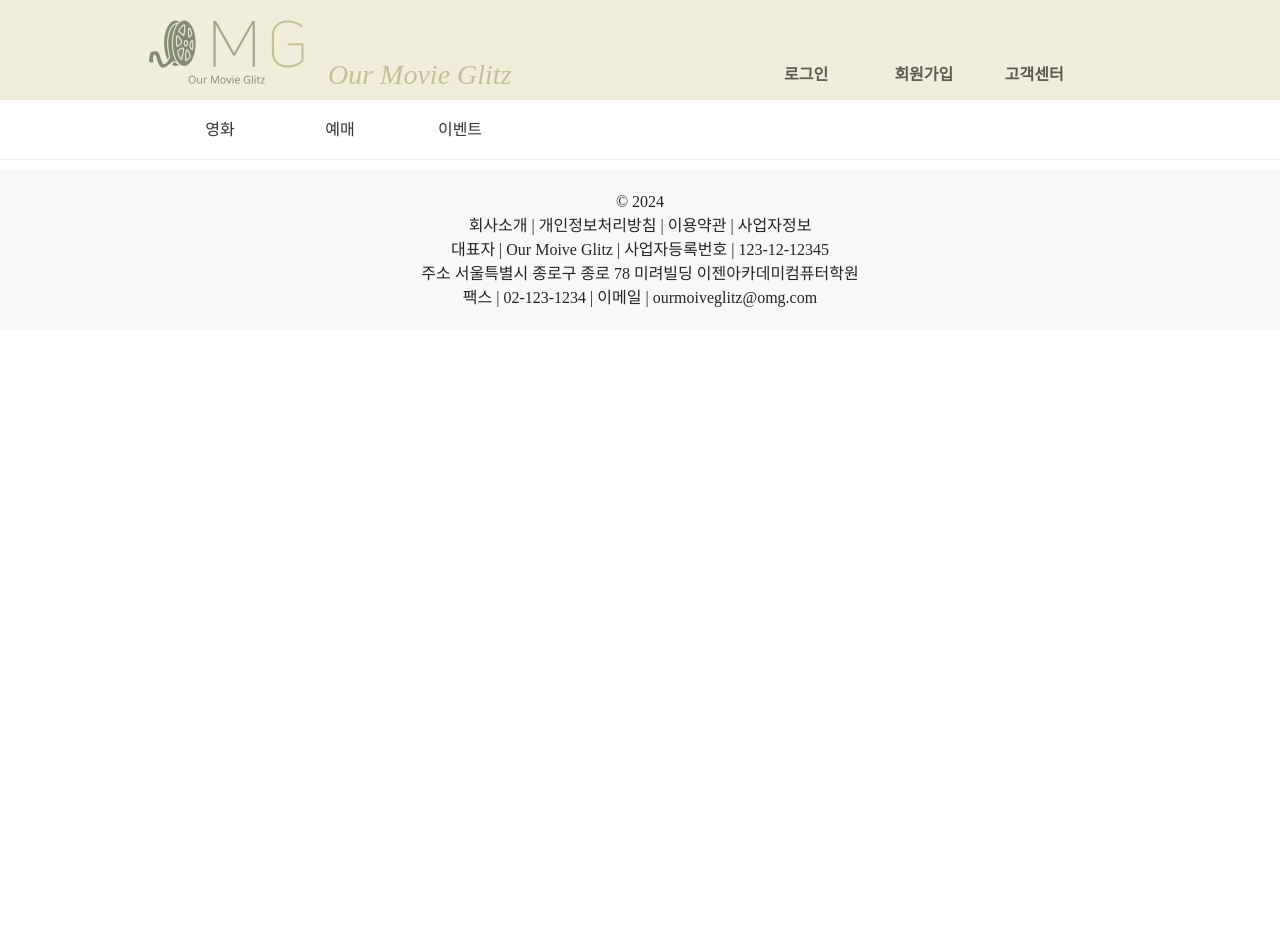
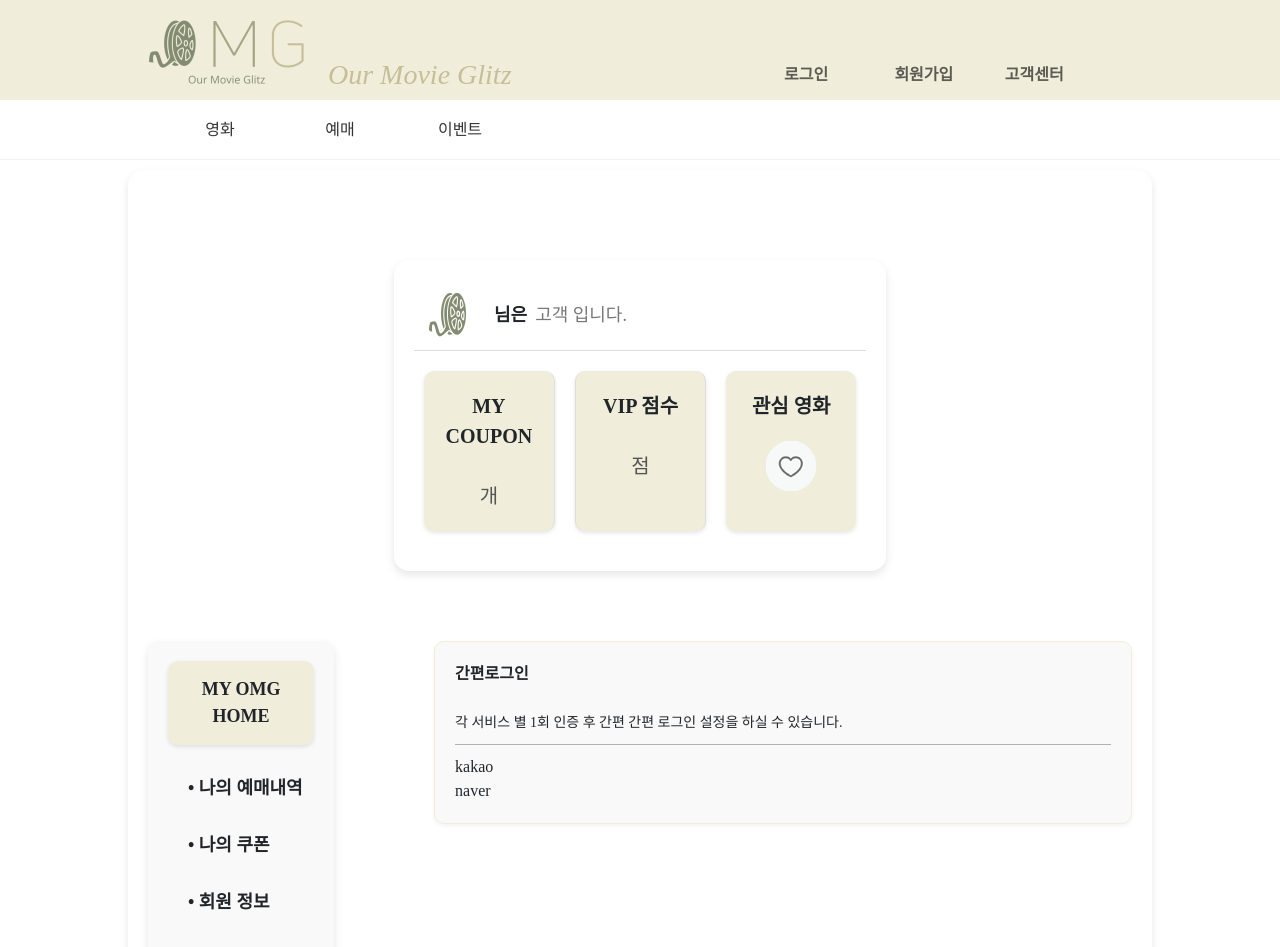
Before and after one commit to eunmi12/Our-Movie-Glitz, a Vue app in the folder omg_front/: page /ellogin/1 in a window 1280 px wide. Shown: the top 947 px of the page. Before the commit the page ends 800 px from the top, so only its background shows below. Built offline with nearby package versions, Linux system fonts and the light colour scheme; no server answers; a web font is replaced by a local one; what vue-sweetalert2 would draw is missing.

Commit message:
08-06 안할래~~

```diff
--- a/omg_front/src/layouts/MypageSideBar.vue
+++ b/omg_front/src/layouts/MypageSideBar.vue
@@ -59,7 +59,7 @@ export default {
       this.$router.push(`/review/${this.user.user_no}`);
     },
     gotoganpyun() {
-      this.$router.push(`/ganpyun`)
+      this.$router.push(`/ellogin/${this.user.user_no}`)
     }
   },
 };
--- a/omg_front/src/layouts/MypageTop.vue
+++ b/omg_front/src/layouts/MypageTop.vue
@@ -1,7 +1,7 @@
 <template>
   <div class="container1">
       <div class="user">
-          <img class="img1" src="../images/search.png" alt="User Image">
+          <img class="img1" src="../images/favicon.png" alt="User Image">
           <span class="username">{{ user.user_name }}님은</span>
           <span class="usertype">{{ grade_name }} 고객 입니다.</span>
       </div>
--- /dev/null
+++ b/omg_front/src/mypage/EasyLogin.vue
@@ -0,0 +1,81 @@
+<template>
+    <div class="container">
+        <MypageTop />
+        <div class="elmain">
+            <MypageSideBar />
+            <div class="elbox">
+                <div class="rev_box">
+                    <p class="text1">간편로그인 <br><br>
+                        <span style="font-size: 14px; font-weight: lighter">각 서비스 별 1회 인증 후 간편 간편 로그인 설정을 하실 수 있습니다.</span>
+                    </p>
+                    <div class="social_wrap">
+                        <div class="kakao">kakao</div>
+                        <div class="kakao">naver</div>
+                    </div>
+                </div>
+            </div>
+        </div>
+    </div>
+</template>
+<script>
+import MypageSideBar from '../layouts/MypageSideBar.vue';
+import MypageTop from '../layouts/MypageTop.vue';
+import axios from 'axios';
+
+
+export default {
+    components: {
+        MypageTop,
+        MypageSideBar,
+    },
+    data() {
+        return {
+            //sampleData: ''
+        };
+    },
+    computed: {
+        user() {
+            return this.$store.state.user;
+        }
+    }
+}
+</script>
+<style scoped>
+.container {
+  width: 80%;
+  margin: 0 auto;
+  padding: 20px;
+  background-color: #fff;
+  border-radius: 15px;
+  box-shadow: 0 4px 8px rgba(0, 0, 0, 0.1);
+}
+
+.elmain {
+  display: flex;
+  margin-top: 20px;
+}
+
+.elbox {
+  width: 100%;
+  margin-left: 100px;
+  display: flex;
+  flex-direction: column;
+  gap: 30px;
+}
+
+.rev_box {
+  border: 1px solid #f0eeda;
+  padding: 20px;
+  border-radius: 10px;
+  background-color: #f9f9f9;
+  box-shadow: 0 2px 4px rgba(0, 0, 0, 0.05);
+}
+
+.text1 {
+  text-align: left;
+  font-weight: bold;
+  border-bottom: 1px solid rgb(179, 177, 177);
+  padding-bottom: 10px;
+  margin-bottom: 10px;
+}
+</style>
--- a/omg_front/src/router/index.js
+++ b/omg_front/src/router/index.js
@@ -10,6 +10,7 @@ import { createRouter, createWebHistory } from 'vue-router'
 // import Header from '../layouts/Header.vue';
 import Join from '../views/Join.vue'
 import Login from '../views/Login.vue'
+import EasyLogin from '../mypage/EasyLogin.vue'
 
 //진우작성완
 
@@ -99,6 +100,12 @@ const routes = [
   name: 'Login',
   component: Login
 },
+{
+  path: '/ellogin/:user_no',
+  name: 'EasyLogin',
+  component: EasyLogin
+},
+
 //진우작성완
 
 
```
Also changed, not shown: omg_front/src/images/favicon.png (added).
